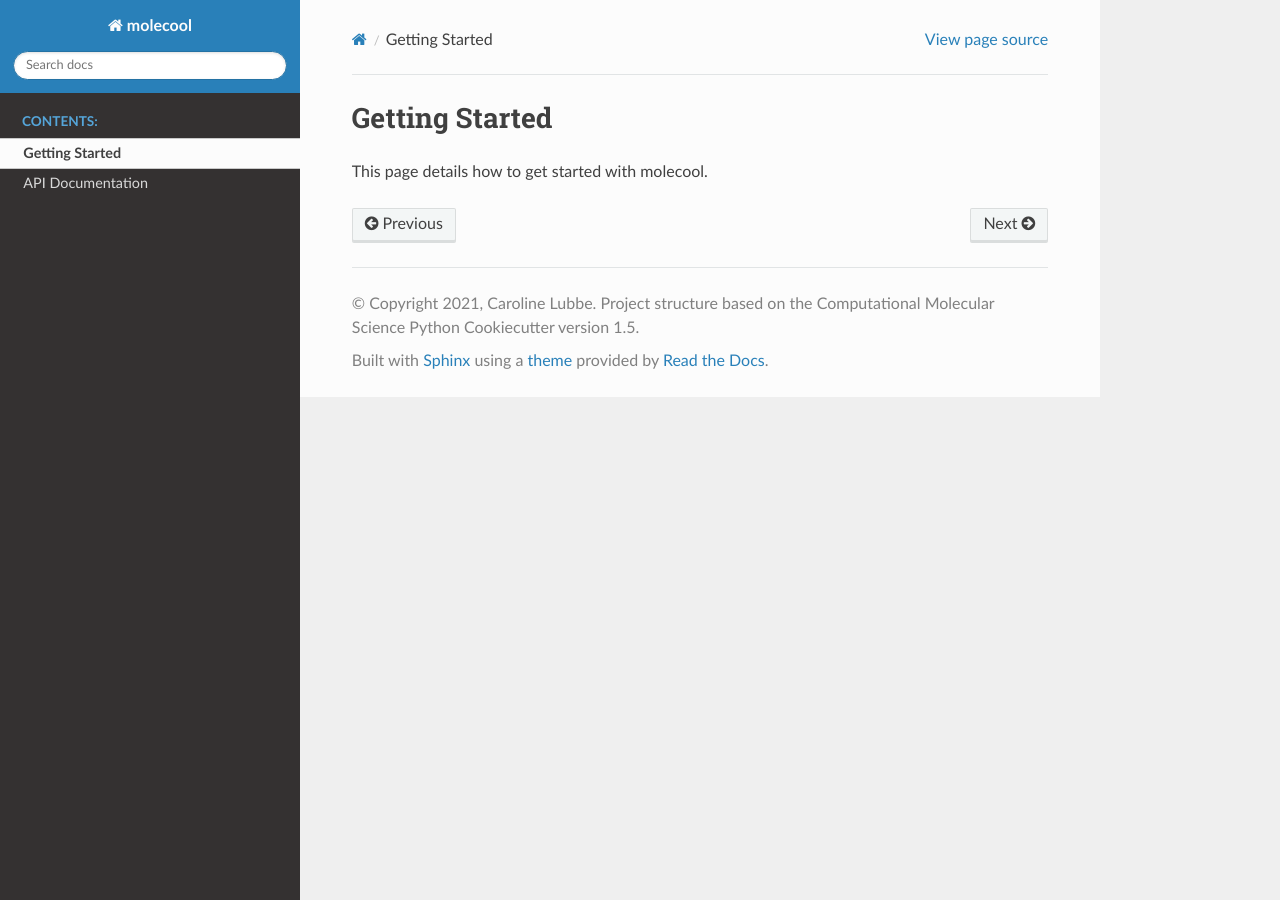
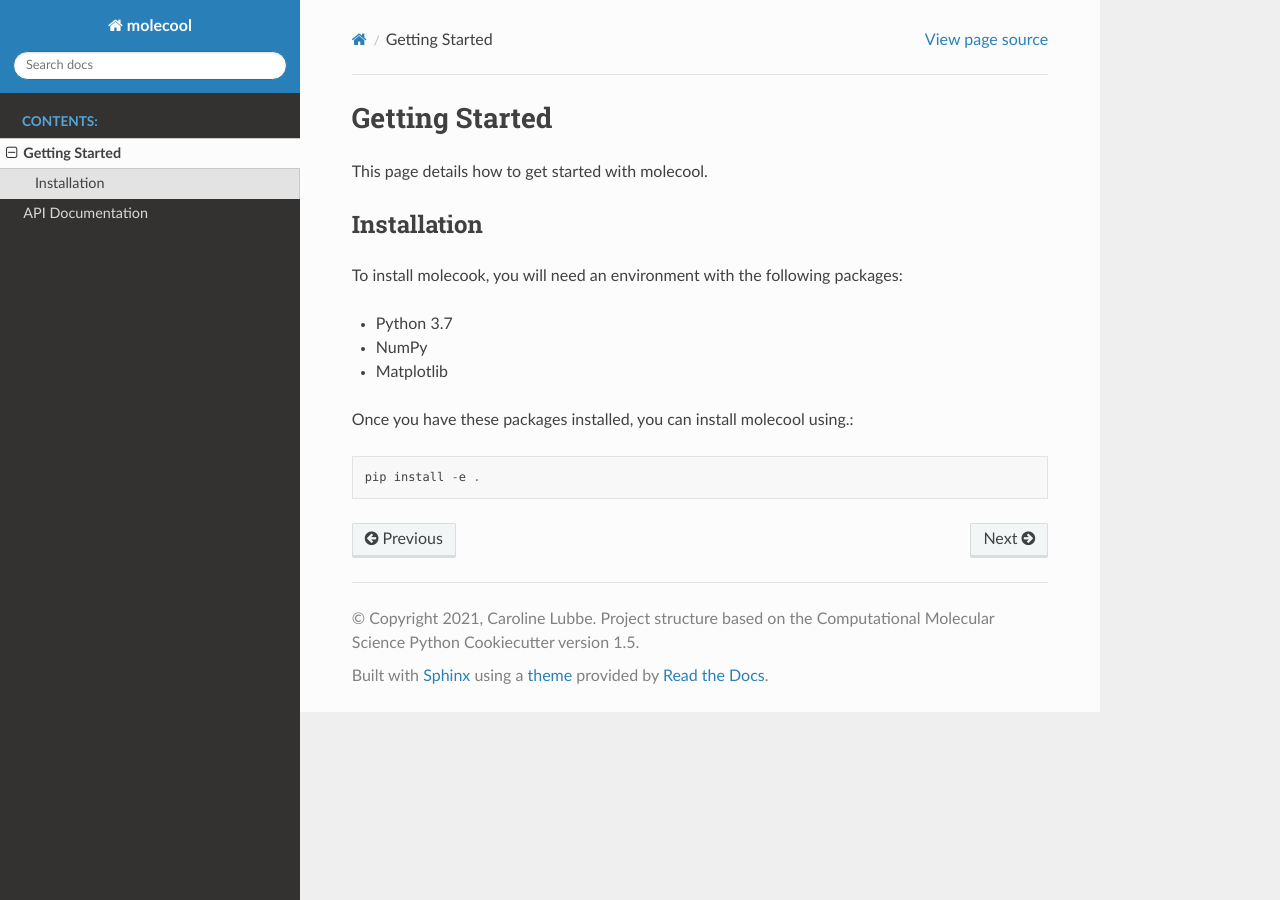
Before and after one commit to crlubbe/molecool2, a Sphinx documentation site: the page built from docs/getting_started.rst, in a window 1280 px wide. Built offline with Sphinx 7.4.7 and the Read the Docs theme 2.0.0, drawn with Linux system fonts in a browser that asks for light colours; the version number could not be read and is left out.

Commit message:
edited docs using sphinx

```diff
--- /dev/null
+++ b/docs/autosummary/molecool.canvas.rst
@@ -0,0 +1,6 @@
+molecool.canvas
+===============
+
+.. currentmodule:: molecool
+
+.. autofunction:: canvas
--- a/docs/getting_started.rst
+++ b/docs/getting_started.rst
@@ -2,3 +2,15 @@ Getting Started
 ===============
 
 This page details how to get started with molecool.
+
+Installation
+------------
+To install molecook, you will need an environment with the following packages:
+
+* Python 3.7
+* NumPy
+* Matplotlib
+
+Once you have these packages installed, you can install molecool using.::
+
+    pip install -e .
--- a/docs/index.rst
+++ b/docs/index.rst
@@ -5,6 +5,8 @@
 
 Welcome to molecool's documentation!
 =========================================================
+molecool is a Python package which reads in molecular structure files and makes images.
+The supported file formats are `xyz` and `pdb`.
 
 .. toctree::
    :maxdepth: 2
```
